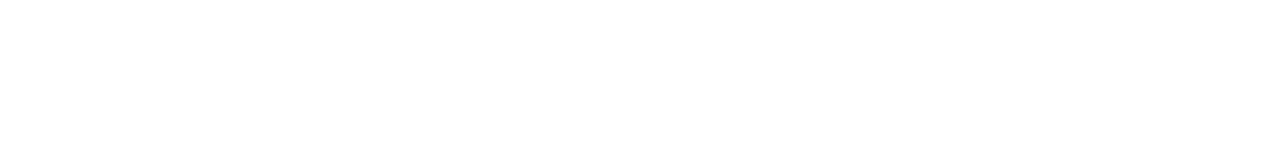
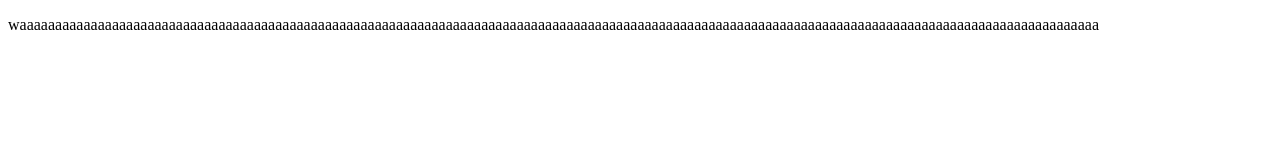
Before and after one commit to akhileshboodhun/myGitExample, a plain HTML site: page index.html in a window 1280 px wide. Drawn offline with Linux system fonts and the light colour scheme.

Commit message:
mne azout paragraph

```diff
--- a/index.html
+++ b/index.html
@@ -9,7 +9,7 @@
 </head>
 
 <body>
-
+    <p>waaaaaaaaaaaaaaaaaaaaaaaaaaaaaaaaaaaaaaaaaaaaaaaaaaaaaaaaaaaaaaaaaaaaaaaaaaaaaaaaaaaaaaaaaaaaaaaaaaaaaaaaaaaaaaaaaaaaaaaaaaaaaaaaaaaaaaaaaaaaaaaaaaaaaaaa</p>
 </body>
 
 </html>
```
